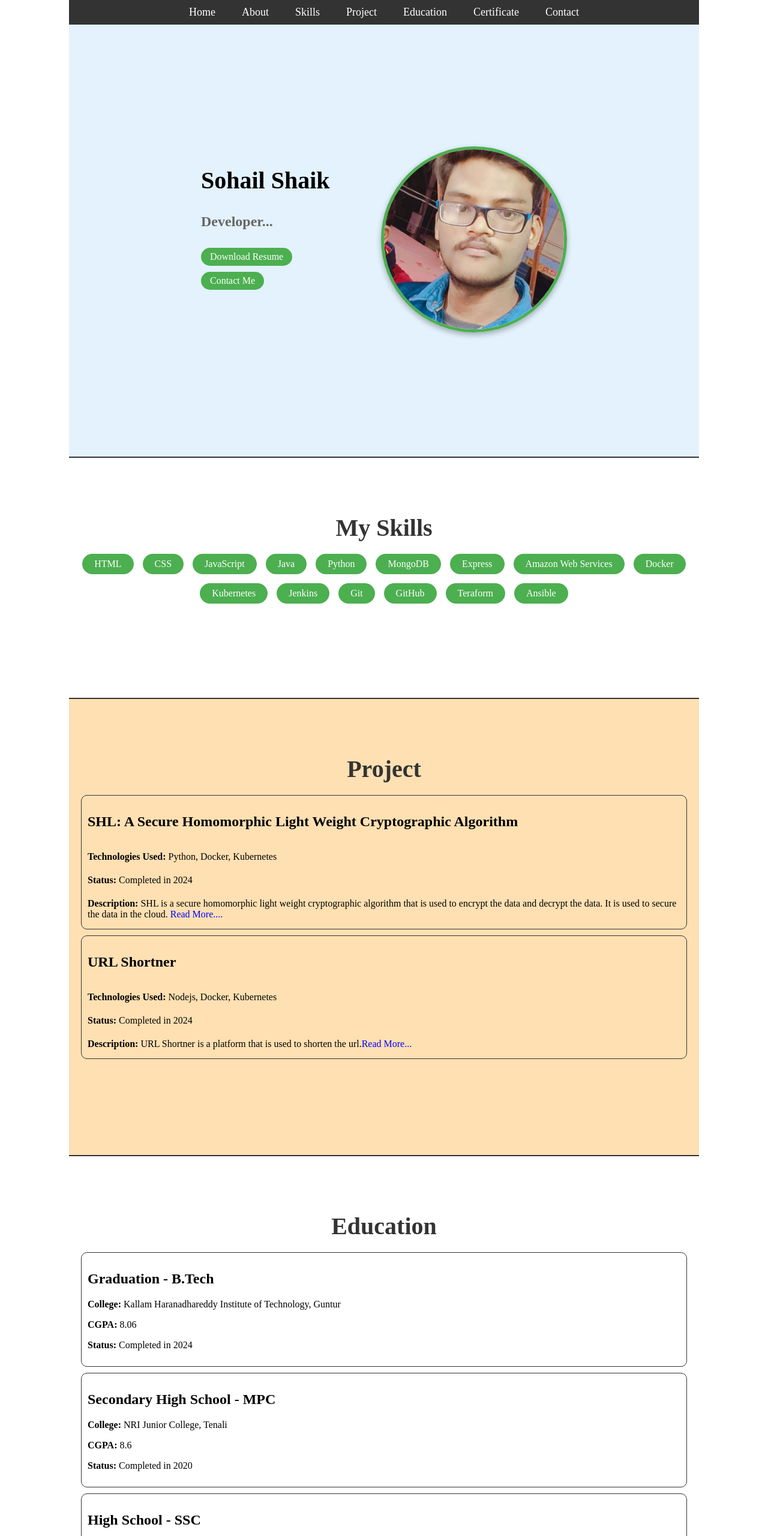
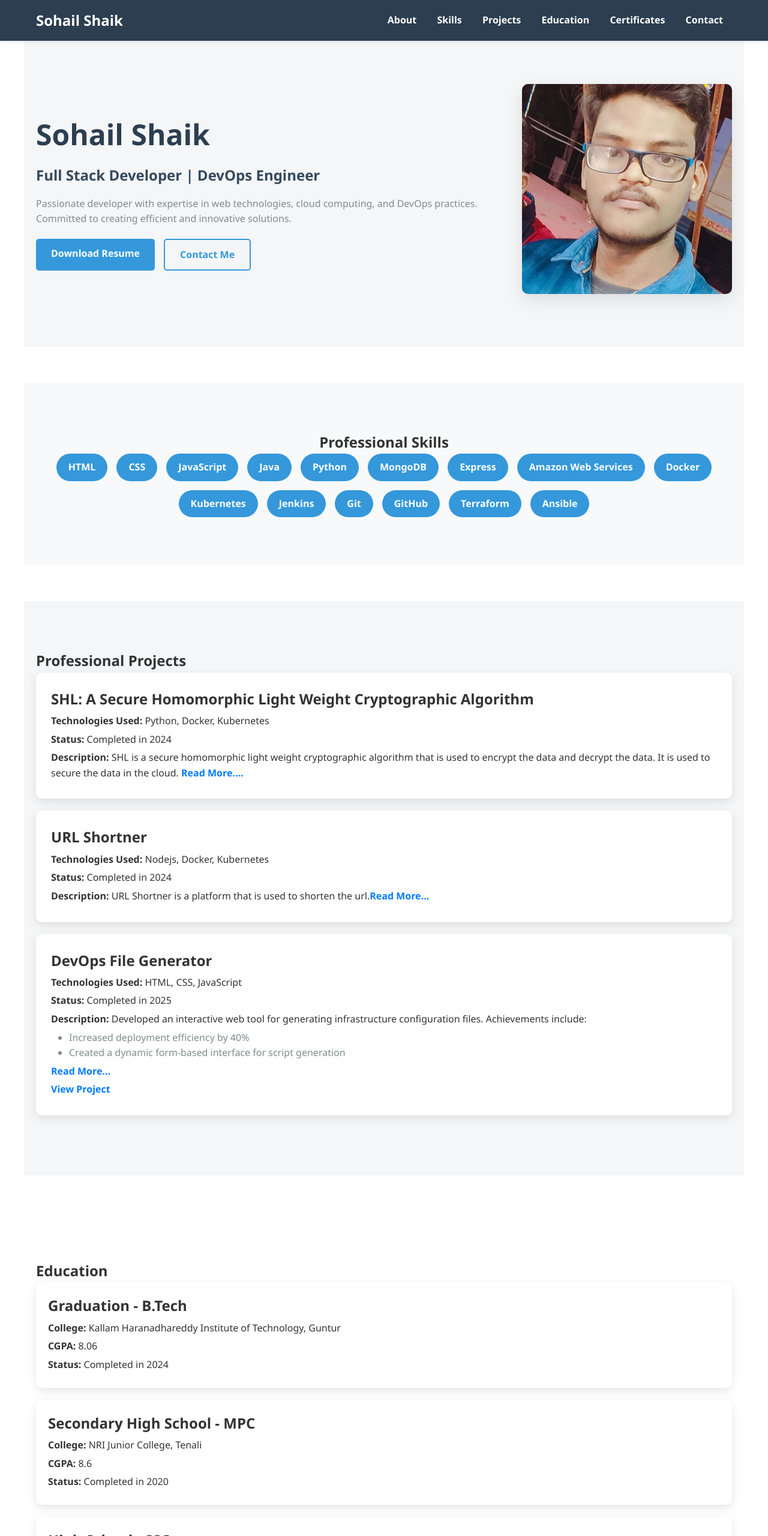
Before and after one commit to sksohail19/Portfolio, a plain HTML site: page index.html in a window 1280 px wide. Shown: the top 2560 px of the page at 60% size. Drawn offline with nearby package versions, Linux system fonts and the light colour scheme.

Commit message:
UI Updated

```diff
--- a/index.html
+++ b/index.html
@@ -3,31 +3,34 @@
 <head>
     <meta charset="UTF-8">
     <meta name="viewport" content="width=device-width, initial-scale=1.0">
-    <title>Sohail's Profile</title>
-    <link rel="stylesheet" href="./style.css">
+    <title>Sohail Shaik - Developer Portfolio</title>
+    <link rel="stylesheet" href="style.css">
     <link href='https://unpkg.com/boxicons@2.1.4/css/boxicons.min.css' rel='stylesheet'>
 </head>
 <body>
     <nav class="navbar">
-        <a href="index.html">Home</a>
+        <div class="nav-container">
+            <a href="#about" class="logo">Sohail Shaik</a>
+            <div class="nav-links">
                 <a href="#about">About</a>
                 <a href="#skills">Skills</a>
-        <a href="#projects">Project</a>
+                <a href="#projects">Projects</a>
                 <a href="#education">Education</a>
-        <a href="#certificate">Certificate</a>
+                <a href="#certificate">Certificates</a>
                 <a href="#contact">Contact</a>
+            </div>
+        </div>
     </nav>
 
     <section id="about">
         <div class="about-container">
             <div class="left">
                 <h1>Sohail Shaik</h1>
-                <h4>Developer...</h4>
-                <div class="r">
-                    <a href="#">Download Resume</a>
-                </div>
-                <div class="contact">
-                    <a href="#">Contact Me</a>
+                <h4>Full Stack Developer | DevOps Engineer</h4>
+                <p class="bio">Passionate developer with expertise in web technologies, cloud computing, and DevOps practices. Committed to creating efficient and innovative solutions.</p>
+                <div class="cta-buttons">
+                    <a href="./assets/Sohail Shaik.pdf" class="btn btn-primary" download>Download Resume</a>
+                    <a href="#contact" class="btn btn-secondary">Contact Me</a>
                 </div>
             </div>
 
@@ -37,9 +40,8 @@
         </div>
     </section>
 
-
     <section id="skills">
-        <h1>My Skills</h1>
+        <h1>Professional Skills</h1>
         <div class="skill">
             <a href="#" class="list">HTML</a>
             <a href="#" class="list">CSS</a>
@@ -54,13 +56,13 @@
             <a href="#" class="list">Jenkins</a>
             <a href="#" class="list">Git</a>
             <a href="#" class="list">GitHub</a>
-            <a href="#" class="list">Teraform</a>
+            <a href="#" class="list">Terraform</a>
             <a href="#" class="list">Ansible</a>
         </div>
     </section>
 
     <section id="projects">
-        <h1>Project</h1>
+        <h1>Professional Projects</h1>
         <div class="project">
             <h2>SHL: A Secure Homomorphic Light Weight Cryptographic Algorithm</h2>
             <p><strong>Technologies Used: </strong> Python, Docker, Kubernetes</p>
@@ -75,6 +77,19 @@
             <p><strong>Technologies Used: </strong> Nodejs, Docker, Kubernetes</p>
             <p><strong>Status: </strong>Completed in 2024</p>
             <p><strong>Description: </strong>URL Shortner is a platform that is used to shorten the url.<a href="https://github.com/sksohail19/URL-Shortener.git" target="_blank">Read More...</a></p>
+        </div>
+
+        <div class="project">
+            <h2>DevOps File Generator</h2>
+            <p><strong>Technologies Used: </strong> HTML, CSS, JavaScript</p>
+            <p><strong>Status: </strong>Completed in 2025</p>
+            <p><strong>Description: </strong>Developed an interactive web tool for generating infrastructure configuration files. Achievements include:</p>
+            <ul class="project-achievements">
+                <li>Increased deployment efficiency by 40%</li>
+                <li>Created a dynamic form-based interface for script generation</li>
+            </ul>
+            <p><a href="https://github.com/sksohail19/DevOps-File-Generator.git" target="_blank" class="project-link">Read More...</a></p>
+            <p><a href="https://sksohail19.github.io/DevOps_Files_Generator/" target="_blank" class="project-link">View Project</a></p>
         </div>
     </section>
 
@@ -101,18 +116,18 @@
     </section>
 
     <section id="certificate">
-        <h1>Certificate</h1>
+        <h1>Certificates</h1>
+        <div class="certificates-list">
             <div class="certificate-container">
                 <div class="left">
                     <h2>ServiceNow</h2>
                     <p><strong>Issued By: </strong> ServiceNow</p>
                     <p><strong>Issued Date: </strong> 2025</p>
                     <p><strong>Skills gained: </strong> Overview of AES and Now IDE</p>
-                <p><a href="./assets/Micro-Certification - Flow Designer.pdf">Click Here...</a></p>
+                    <p><a href="./assets/Micro-Certification - Flow Designer.pdf" target="_blank">View Certificate</a></p>
                 </div>
-
                 <div class="right">
-                <img src="./assets/ServiceNow.png" alt="ServiceNow">
+                    <img src="./assets/ServiceNow.png" alt="ServiceNow Certification Badge">
                 </div>
             </div>
 
@@ -121,12 +136,11 @@
                     <h2>DevOps</h2>
                     <p><strong>Issued By: </strong> Udemy</p>
                     <p><strong>Issued Date: </strong> 2025</p>
-                <p><strong>Skills gained: </strong> Implementation of Jenkins, Docker, Kubernetes, Teraform, Ansible</p>
-                <p><a href="./assets/Sohail_DevOps_Cert.pdf">Click Here...</a></p>
+                    <p><strong>Skills gained: </strong> Jenkins, Docker, Kubernetes, Terraform, Ansible</p>
+                    <p><a href="./assets/Sohail_DevOps_Cert.pdf" target="_blank">View Certificate</a></p>
                 </div>
-
                 <div class="right">
-                <img src="./assets/DevOps.png" alt="DevOps">
+                    <img src="./assets/DevOps.png" alt="DevOps Certification Badge">
                 </div>
             </div>
 
@@ -135,12 +149,11 @@
                     <h2>AWS</h2>
                     <p><strong>Issued By: </strong> AWS SkillBuilder</p>
                     <p><strong>Issued Date: </strong> 2024</p>
-                <p><strong>Skills gained: </strong> S3, EC2, IAM, RDB, DynamoDB, etc.,</p>
-                <p><a href="./assets/134_3_4650568_1721568103_AWS Course Completion Certificate.pdf">Click Here...</a></p>
+                    <p><strong>Skills gained: </strong> S3, EC2, IAM, RDS, DynamoDB</p>
+                    <p><a href="./assets/134_3_4650568_1721568103_AWS Course Completion Certificate.pdf" target="_blank">View Certificate</a></p>
                 </div>
-
                 <div class="right">
-                <img src="./assets/AWS.png" alt="AWS">
+                    <img src="./assets/AWS.png" alt="AWS Certification Badge">
                 </div>
             </div>
 
@@ -149,36 +162,37 @@
                     <h2>MongoDB</h2>
                     <p><strong>Issued By: </strong> GeeksForGeeks</p>
                     <p><strong>Issued Date: </strong> 2024</p>
-                <p><strong>Skills gained: </strong> MongoDB </p>
-                <p><a href="./assets/MongoDB Certificate by GFG.pdf">Click Here...</a></p>
+                    <p><strong>Skills gained: </strong> MongoDB</p>
+                    <p><a href="./assets/MongoDB Certificate by GFG.pdf" target="_blank">View Certificate</a></p>
                 </div>
-
                 <div class="right">
-                <img src="./assets/MongoDB.png" alt="mongodb">
+                    <img src="./assets/MongoDB.png" alt="MongoDB Certification Badge">
+                </div>
             </div>
         </div>
     </section>
 
+
     <section id="contact">
-        <h1>Contact</h1>
+        <h1>Contact Me</h1>
         <div class="media-links">
             <a href="https://www.linkedin.com/in/sohail-shaik-05a053235/" class="media-link">
-                <i class='bx bxl-linkedin' ></i>
+                <i class='bx bxl-linkedin'></i>
             </a>
             <a href="https://github.com/sksohail19" class="media-link">
-                <i class='bx bxl-github ' ></i>
+                <i class='bx bxl-github'></i>
             </a>
             <a href="mailto:shaiksohail0726@gmail.com" class="media-link">
-                <i class='bx bx-envelope' ></i>
+                <i class='bx bx-envelope'></i>
             </a>
         </div>
         <div class="resume-container">
-            <a href="./assests/Sohail_Shaik_9392764775.pdf" class="resume" download">Resume</a>
+            <a href="./assets/Sohail Shaik.pdf" class="resume" download>Download Resume</a>
         </div>
     </section>
 
     <footer>
-        <p>&copy; 2025 Sohail's Profile</p>
+        <p>&copy; 2025 Sohail Shaik | Developer Portfolio</p>
     </footer>
 </body>
 </html>
--- a/style.css
+++ b/style.css
@@ -1,385 +1,334 @@
-html {
-    scroll-behavior: smooth;
-    align-items: center;
-    justify-items: center;
-    max-width: 1050px;
-    margin: auto;
-}
-
-body {
-    font-family: 'Times New Roman', Times, serif;
+/* Reset and Base Styles */
+* {
     margin: 0;
     padding: 0;
     box-sizing: border-box;
 }
 
-nav {
-    position: sticky;
-    top: 0;
-    width: 100%;
-    padding: 10px 0;
-    background-color: #333;
-    text-align: center;
+html {
+    scroll-behavior: smooth;
+    font-family: 'Segoe UI', Tahoma, Geneva, Verdana, sans-serif;
 }
 
-a {
-    text-decoration: none;
-    color: black;
-    cursor: pointer;
+body {
+    line-height: 1.6;
+    color: #333;
 }
 
-nav a{
-    color: #fff;
-    text-decoration: none;
-    margin: 0 20px;
-    font-size: 18px;
+/* Navigation Styles */
+.navbar {
+    position: fixed;
+    top: 0;
+    left: 0;
+    width: 100%;
+    background-color: #2c3e50;
+    box-shadow: 0 2px 5px rgba(0,0,0,0.1);
+    z-index: 1000;
+    padding: 15px 0;
 }
 
-nav a:hover {
-    color: #f1f1f1;
-    text-decoration: underline;
+.nav-container {
+    max-width: 1200px;
+    margin: 0 auto;
+    display: flex;
+    justify-content: space-between;
+    align-items: center;
+    padding: 0 20px;
 }
 
-section {
-    height: 75vh;
-    border-bottom: 2px solid #333;
-    padding: 50px 20px;
+.logo {
+    color: white;
+    font-size: 1.5rem;
+    font-weight: bold;
+    text-decoration: none;
 }
 
-#home { background-color: #f4f4f4; }
-#about { background-color: #e3f2fd; }
-#projects { background-color: #ffe0b2; }
-#contact { background-color: #dcedc8; }
+.nav-links a {
+    color: white;
+    text-decoration: none;
+    margin: 0 15px;
+    transition: color 0.3s ease;
+}
 
+.nav-links a:hover {
+    color: #3498db;
+}
+
+/* Section Styles */
+section {
+    max-width: 1200px;
+    margin: 0 auto;
+    padding: 80px 20px;
+    margin-top: 60px;
+}
+
+
+
+/* About Section */
 #about {
     display: flex;
-    justify-content: center;
     align-items: center;
-    padding: 60px 20px;
+    background-color: #f4f6f7;
 }
+
 
 .about-container {
     display: flex;
+    align-items: center;
     gap: 50px;
-    max-width: 1000px;
-}
-
-.left {
-    max-width: 200px;
 }
 
 .left h1 {
-    font-size: 2.5rem;
-    margin-bottom: 5px;
+    font-size: 3rem;
+    color: #2c3e50;
+    margin-bottom: 10px;
 }
 
 .left h4 {
     font-size: 1.5rem;
-    color: #666;
+    color: #34495e;
+    margin-bottom: 15px;
+}
+
+.bio {
+    color: #7f8c8d;
     margin-bottom: 20px;
 }
 
-.left a {
-    display: inline-block;
-    background-color: #4CAF50;
-    color: #fff;
-    padding: 10px 20px;
-    border-radius: 25px;
-    text-decoration: none;
-    transition: background 0.3s;
-    margin-top: 10px;
+.cta-buttons {
+    display: flex;
+    gap: 15px;
 }
 
-.left a:hover {
-    background-color: #45a049;
+.btn {
+    display: inline-block;
+    padding: 12px 25px;
+    border-radius: 5px;
+    text-decoration: none;
+    font-weight: 600;
+    transition: all 0.3s ease;
+}
+
+.btn-primary {
+    background-color: #3498db;
+    color: white;
+}
+
+.btn-secondary {
+    background-color: transparent;
+    color: #3498db;
+    border: 2px solid #3498db;
+}
+
+.btn:hover {
+    transform: translateY(-3px);
+    box-shadow: 0 4px 10px rgba(0,0,0,0.1);
 }
 
 .pic img {
-    width: 300px;
-    height: 300px;
+    width: 350px;
+    height: 350px;
     object-fit: cover;
-    border-radius: 50%;
-    border: 5px solid #4CAF50;
-    box-shadow: 0 4px 10px rgba(0, 0, 0, 0.3);
-
+    border-radius: 10px;
+    box-shadow: 0 10px 30px rgba(0,0,0,0.1);
 }
 
+/* Skills Section */
 #skills {
+    background-color: #f8f9fa;
     text-align: center;
-    padding: 60px 20px;
-    height: 35vh;
-}
-
-#skills h1 {
-    font-size: 2.5rem;
-    margin-bottom: 20px;
-    color: #333;
 }
 
 .skill {
     display: flex;
     flex-wrap: wrap;
+    justify-content: center;
     gap: 15px;
-    justify-content: center;
 }
 
 .list {
-    background-color: #4CAF50;
-    color: #fff;
-    border: none;
+    background-color: #3498db;
+    color: white;
+    padding: 10px 20px;
+    text-decoration: none;
     border-radius: 25px;
-    padding: 8px 20px;
-    font-size: 1rem;
-    text-decoration: none;
-    transition: background 0.3s, transform 0.2s;
+    transition: transform 0.3s ease;
 }
 
 .list:hover {
-    background-color: #45a049;
     transform: scale(1.1);
+    background-color: #2980b9;
 }
 
-
+/* Projects Section */
 #projects {
-    align-items: center;
-    padding: 60px 20px;
-    height: 80vh;
-}
-
-#projects h1 {
-    font-size: 2.5rem;
-    margin-bottom: 20px;
-    color: #333;
-    text-align: center;
+    background-color: #f4f6f7;
 }
 
 .project {
-    display: flex;
-    justify-content: left;
-    align-items: left;
-    flex-direction: column;
-    border: 1px solid #333;
-    margin-bottom: 10px;
+    background-color: white;
     border-radius: 10px;
-    padding: 10px;
+    padding: 25px;
+    margin-bottom: 20px;
+    box-shadow: 0 5px 15px rgba(0,0,0,0.1);
+    transition: transform 0.3s ease;
 }
 
-.project p {
-    margin-bottom: 5px;
+.project:hover {
+    transform: translateY(-5px);
 }
 
-.project a {
-    color: blue;
+.project-achievements {
+    list-style-type: disc;
+    padding-left: 30px;
+    color: #7f8c8d;
 }
 
-#education {
-    display: flex;
-    justify-content: left;
-    align-items: left;
-    padding: 60px 20px;
-    height: 110vh;
-    flex-direction: column;
+/* Education Section */
+#education .latest,
+#education .shs,
+#education .ssc {
+    background-color: white;
+    border-radius: 10px;
+    padding: 20px;
+    margin-bottom: 20px;
+    box-shadow: 0 5px 15px rgba(0,0,0,0.1);
 }
 
-#education h1 {
-    font-size: 2.5rem;
-    margin-bottom: 20px;
-    color: #333;
-    text-align: center;
+/* Certificates Section */
+#certificate {
+    background-color: #f8f9fa;
+    padding: 40px 20px;
 }
 
-.education-container {
-    display: flex;
-    gap: 50px;
-    max-width: 1000px;
-}
-
-.right {
-    max-width: 200px;
-}
-
-.right h1 {
-    font-size: 2.5rem;
-    margin-bottom: 5px;
-}
-
-.right h4 {
-    font-size: 1.5rem;
-    color: #666;
-    margin-bottom: 20px;
-}
-
-.right a {
-    display: inline-block;
-    background-color: #4CAF50;
-    color: #fff;
-    padding: 10px 20px;
-    border-radius: 25px;
-    text-decoration: none;
-    transition: background 0.3s;
-    margin-top: 10px;
-}
-
-.right a:hover {
-    background-color: #45a049;
-}
-
-.latest, .shs, .ssc {
-    border: 1px solid #333;
-    margin-bottom: 10px;
-    border-radius: 10px;
-    padding: 10px;
-}
-
-#certificate {
+.certificates-list {
     display: flex;
     flex-direction: column;
-    align-items: center;
-    padding: 60px 20px;
-    gap: 40px;
-    height: 260vh;
-}
-
-#certificate h1 {
-    font-size: 2.5rem;
-    color: #333;
-    text-align: center;
-}
-
-#certificate h2 {
-    font-size: 1.8rem;
-    color: #333;
+    gap: 20px;
 }
 
 .certificate-container {
     display: flex;
     flex-wrap: wrap;
+    align-items: center;
+    background-color: white;
+    border-radius: 10px;
+    padding: 20px;
+    box-shadow: 0 5px 15px rgba(0, 0, 0, 0.1);
     gap: 30px;
-    background-color: #f9f9f9;
-    border-radius: 15px;
-    padding: 20px;
-    box-shadow: 0 4px 15px rgba(0, 0, 0, 0.1);
-    max-width: 800px;
-    width: 100%;
 }
 
 .left {
-    flex: 2;
+    flex: 1;
     min-width: 250px;
-    max-width: 500px    ;
-}
-
-.left p {
-    margin-left: 20px;
-    line-height: 1.6;
-}
-
-.left a {
-    display: inline-block;
-    background-color: #4CAF50;
-    color: #fff;
-    padding: 6px 15px;
-    border-radius: 20px;
-    text-decoration: none;
-    margin-top: 10px;
-    transition: background 0.3s;
-}
-
-.left a:hover {
-    background-color: #45a049;
 }
 
 .right {
+    flex: 1;
     display: flex;
-    align-items: center;
     justify-content: center;
-    max-width: 200px;
 }
 
 .right img {
-    width: 100%;
+    max-width: 150px;
+    height: auto;
     border-radius: 10px;
     box-shadow: 0 4px 10px rgba(0, 0, 0, 0.2);
 }
 
+p {
+    margin: 5px 0;
+    line-height: 1.6;
+}
+
+a {
+    color: #007bff;
+    text-decoration: none;
+    font-weight: bold;
+}
+
+a:hover {
+    text-decoration: underline;
+}
+
+/* Responsive Design */
 @media (max-width: 768px) {
     .certificate-container {
         flex-direction: column;
         text-align: center;
     }
 
-    .right {
-        max-width: 100%;
+    .right img {
+        max-width: 120px;
     }
 }
 
 
-.media-link {
-    height: 34px;
-    width: 34px;
-    background-color: #4070f4;
-    display: flex;
-    align-items: center;
-    justify-content: center;
-    border-radius: 50%;
-    margin: 0 8px;
-    color: #fff;
-    font-size: 18px;
-    text-decoration: none;
-}
-
-.resume {
-    margin: 15px;
-    background-color: #4070f4;
-    color: white;
-    border-radius: 25px;
-    padding: 10px 20px;
-    text-decoration: none;
-    font-size: 18px;
-    font-weight: 600;
-    transition: all 0.3s ease;
-    margin-top: 25px;
-}
-
+/* Contact Section */
 #contact {
-    height: 30vh;
-}
-
-#contact h1 {
-    font-size: 2.5rem;
-    margin-bottom: 20px;
-    color: #333;
+    background-color: #f4f6f7;
     text-align: center;
 }
 
 .media-links {
     display: flex;
     justify-content: center;
-    align-items: center;
-    height: 10vh;
+    gap: 20px;
+    margin-bottom: 20px;
 }
 
-.resume-container {
-    display: flex;
-    justify-content: center;
-    align-items: center;
-    height: 10vh;
+.media-link {
+    color: #3498db;
+    font-size: 2rem;
+    text-decoration: none;
+    transition: color 0.3s ease;
 }
 
-.contact-container {
-    display: flex;
-    gap: 50px;
-    max-width: 1000px;
+.media-link:hover {
+    color: #2980b9;
+}
+
+.resume {
+    display: inline-block;
+    background-color: #3498db;
+    color: white;
+    padding: 12px 25px;
+    text-decoration: none;
+    border-radius: 5px;
+    transition: background-color 0.3s ease;
 }
 
 .resume:hover {
-    background-color: #2e5fd8;
+    background-color: #2980b9;
 }
 
+/* Footer */
+footer {
+    background-color: #2c3e50;
+    color: white;
+    text-align: center;
+    padding: 20px 0;
+}
 
-footer {
-    background-color: #333;
-    color: #fff;
-    text-align: center;
-    padding: 10px 0;
+/* Responsive Design */
+@media (max-width: 768px) {
+    .about-container,
+    .nav-container,
+    .certificate-container {
+        flex-direction: column;
+        text-align: center;
+    }
+
+    .pic img {
+        width: 250px;
+        height: 250px;
+    }
+
+    .nav-links {
+        margin-top: 10px;
+    }
+
+    .nav-links a {
+        margin: 0 10px;
+    }
 }
```
Also changed, not shown: 2 other files. Lines whose indentation alone changed are shown as unchanged.
